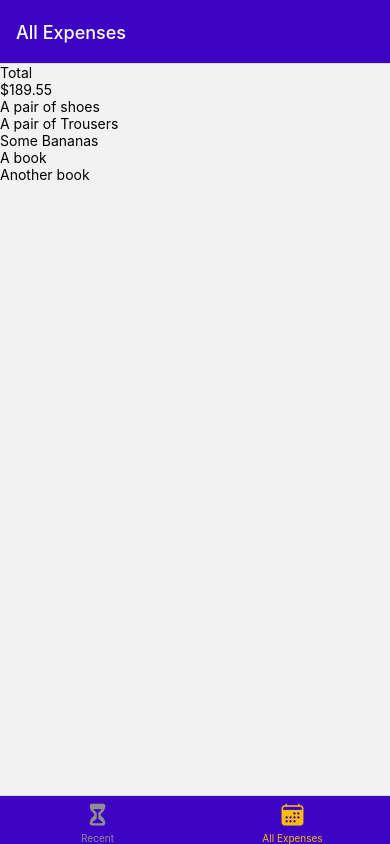
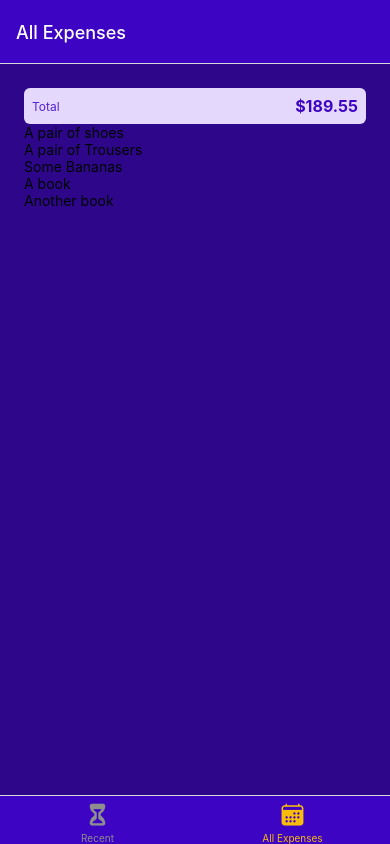
Before and after one commit to Abhi97shek/expense-app, a React Native app: screen /AllExpense in a window 390 px wide. Built offline with nearby package versions, Linux system fonts and the light colour scheme.

Commit message:
Improving App Layout & Styling

```diff
--- a/components/ExpenseOutput/ExpenseOutput.js
+++ b/components/ExpenseOutput/ExpenseOutput.js
@@ -1,9 +1,10 @@
-import { View, Text } from 'react-native'
+import { View, Text,StyleSheet } from 'react-native'
 import React from 'react'
 
 
 import ExpenseSummary from './ExpenseSummary'
 import ExpenseList from './ExpenseList'
+import { GlobalStyles } from '../../constants/styles';
 
 
 const DUMMY_EXPENSES = [
@@ -43,11 +44,22 @@
 
 const ExpenseOutput = ({expenses,expensePeriod}) => {
   return (
-    <View>
+    <View style={styles.container}>
         <ExpenseSummary  periodName={expensePeriod} expenses={DUMMY_EXPENSES} />
         <ExpenseList expenses={DUMMY_EXPENSES}/>
     </View>
   )
 }
 
-export default ExpenseOutput
+export default ExpenseOutput;
+
+
+const styles = StyleSheet.create({
+
+  container:{
+    flex:1,
+    padding:24,
+    backgroundColor:GlobalStyles.colors.primary700
+  }
+
+});
--- a/components/ExpenseOutput/ExpenseSummary.js
+++ b/components/ExpenseOutput/ExpenseSummary.js
@@ -1,5 +1,6 @@
-import { View, Text } from 'react-native'
+import { View, Text,StyleSheet } from 'react-native'
 import React from 'react'
+import { GlobalStyles } from '../../constants/styles';
 
 const ExpenseSummary = ({expenses,periodName}) => {
 
@@ -9,11 +10,33 @@
   },0);
 
   return (
-    <View>
-      <Text>{periodName}</Text>
-      <Text>${expenseSum.toFixed(2)}</Text>
+    <View style={styles.container}>
+      <Text style={styles.period}>{periodName}</Text>
+      <Text style={styles.sum}>${expenseSum.toFixed(2)}</Text>
     </View>
   )
 }
 
 export default ExpenseSummary
+
+const styles = StyleSheet.create({
+
+  container:{
+    padding:8,
+    backgroundColor:GlobalStyles.colors.primary50,
+    borderRadius:6,
+    flexDirection:'row',
+    justifyContent:'space-between',
+    alignItems:'center'
+  },
+  period:{
+    fontSize:12,
+    color:GlobalStyles.colors.primary400
+  },
+  sum:{
+    fontSize:16,
+    fontWeight:'bold',
+    color:GlobalStyles.colors.primary500
+  }
+
+});
--- a/screen/RecentExpense.js
+++ b/screen/RecentExpense.js
@@ -4,9 +4,7 @@
 
 const AllExpense = () => {
   return (
-    <View>
       <ExpenseOutput expensePeriod="Last 7 Days"/>
-    </View>
   )
 }
 
```
